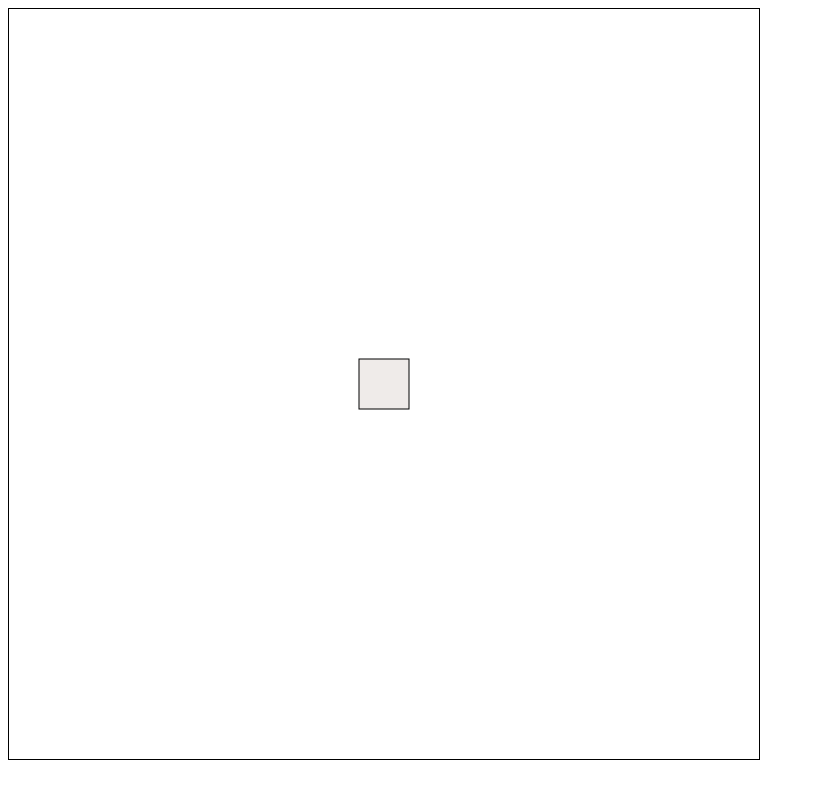
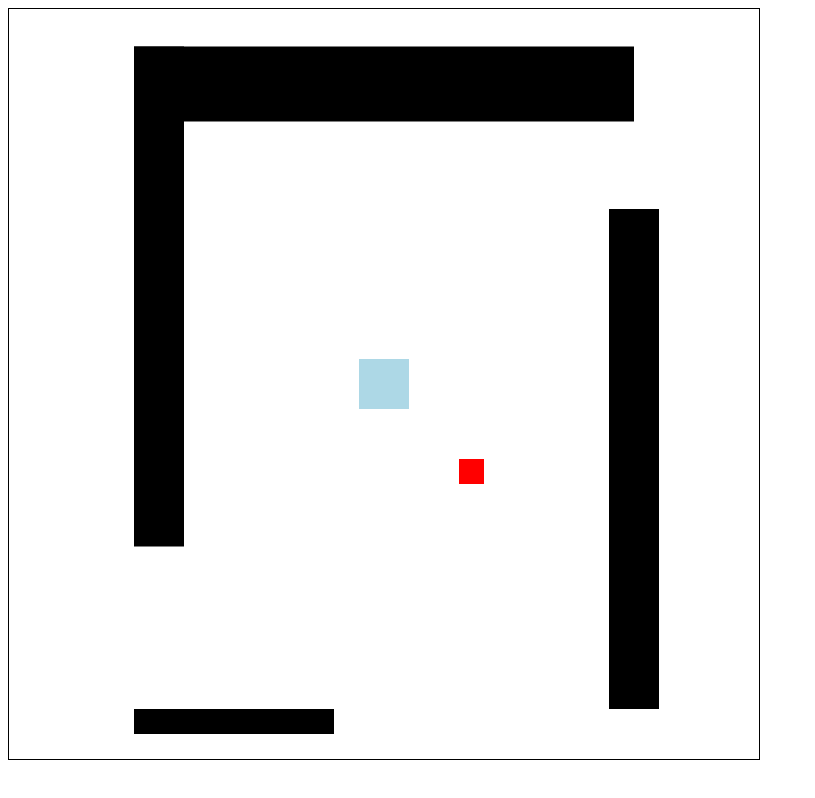
Before and after one commit to IvaanMiguel/box-collision, a plain HTML site: page index.html in a window 1280 px wide. Shown: the whole page, without its empty margins (0-815 px from the left). Drawn offline with Linux system fonts and the light colour scheme.

Commit message:
Actividades 28, 31 y 32.

```diff
--- a/app.js
+++ /dev/null
@@ -1,73 +0,0 @@
-const canvas = document.getElementById('canvas')
-const ctx = canvas.getContext('2d')
-const side = 50
-
-const getRandomRGBA = () => {
-  const r = Math.floor(Math.random() * 255);
-  const g = Math.floor(Math.random() * 255);
-  const b = Math.floor(Math.random() * 255);
-  const a = Math.random().toFixed(1)
-
-  return `rgba(${r}, ${g}, ${b}, ${a})`
-}
-
-let x = 350;
-let y = 350;
-let dir = '';
-
-const keyMapping = {
-  'up': () => {
-    y -= 10
-    if (y < -50) y = 800
-  },
-  'left': () => {
-    x -= 10
-    if (x < -50) x = 800
-  },
-  'down': () => {
-    y += 10
-    if (y > 800) y = -50
-  },
-  'right': () => {
-    x += 10
-    if (x > 800) x = -50
-  }
-}
-
-const dirMapping = {
-  'w': () => { dir = 'up' },
-  'a': () => { dir = 'left' },
-  's': () => { dir = 'down' },
-  'd': () => { dir = 'right' }
-}
-
-document.addEventListener('keydown', e => {
-  if (!dirMapping[e.key]) return
-
-  dirMapping[e.key]()
-})
-
-function update() {
-  if (dir != '') keyMapping[dir]()
-
-  ctx.fillStyle = "white"
-  ctx.fillRect(0, 0, 750, 750)
-
-  ctx.fillStyle = getRandomRGBA()
-
-  ctx.fillRect(x, y, side, side)
-  ctx.strokeRect(x, y, side, side)
-
-  window.requestAnimationFrame(update);
-}
-
-window.requestAnimationFrame = (function () {
-  return window.requestAnimationFrame ||
-      window.webkitRequestAnimationFrame ||
-      window.mozRequestAnimationFrame ||
-      function (callback) {
-        setTimeout(callback, 17);
-      };
-}());
-
-window.requestAnimationFrame(update);
--- a/index.html
+++ b/index.html
@@ -13,6 +13,6 @@
 <body>
   <canvas id='canvas' width='750' height='750'></canvas>
 
-  <script src='app.js'></script>
+  <script type='module' src='scripts/app.js'></script>
 </body>
 </html>
--- /dev/null
+++ b/scripts/Box.class.js
@@ -0,0 +1,66 @@
+import { ctx } from './app.js'
+
+class Box {
+  constructor(props = { x, y, width, height, speed, color }) {
+    this.x1 = props.x
+    this.y1 = props.y
+    this.x2 = props.x + props.width
+    this.y2 = props.y + props.height
+    this.width = props.width
+    this.height = props.height
+    this.speed = props.speed || 0
+    this.color = props.color || 'black'
+  }
+
+  set x1(x) {
+    this._x1 = x
+    this.x2 = x + this.width
+  }
+
+  get x1() { return this._x1 }
+
+  set y1(y) {
+    this._y1 = y
+    this.y2 = y + this.height
+  }
+
+  get y1() { return this._y1 }
+
+  paint() {
+    ctx.fillStyle = this.color
+    ctx.fillRect(this.x1, this.y1, this.width, this.height)
+  }
+
+  isCollidingWith(box) {
+    return this.x1 < box.x2 && this.x2 > box.x1 &&
+        this.y1 < box.y2 && this.y2 > box.y1
+  }
+
+  checkCollisionWith(box) {
+    if (this.isCollidingWith(box)) {
+      if (!this.controller) return
+
+      switch (this.controller.direction) {
+        case 'up':
+          this.y1 = box.y2
+          break;
+
+        case 'left':
+          this.x1 = box.x2
+          break;
+
+        case 'down':
+          this.y1 = box.y1 - this.height
+          break;
+
+        case 'right':
+          this.x1 = box.x1 - this.width
+          break;
+      }
+
+      this.controller.invertDirection()
+    }
+  }
+}
+
+export default Box
--- /dev/null
+++ b/scripts/Controller.class.js
@@ -0,0 +1,70 @@
+import { canvas } from './app.js'
+
+class Controller {
+  constructor(inst, keys = { up: 'w', left: 'a', down: 's', right: 'd' }) {
+    this.inst = inst
+
+    this.direction = ''
+    this.keys = keys
+
+    this._dirMapping = {
+      [this.keys.up]: () => { this.direction = 'up' },
+      [this.keys.left]: () => { this.direction = 'left' },
+      [this.keys.down]: () => { this.direction = 'down' },
+      [this.keys.right]: () => { this.direction = 'right' }
+    }
+
+    this._mapKeys()
+
+    document.body.addEventListener('keydown', e => {
+      if (!this._dirMapping[e.key]) return
+
+      this._dirMapping[e.key]()
+    })
+  }
+
+  _mapKeys() {
+    const inst = this.inst
+
+    this._keyMapping = {
+      'up': () => {
+        inst.y1 = (inst.y1 - inst.speed < -inst.height) ? canvas.height : inst.y1 - inst.speed
+      },
+      'left': () => {
+        inst.x1 = (inst.x1 - inst.speed < -inst.width) ? canvas.width : inst.x1 - inst.speed
+      },
+      'down': () => {
+        inst.y1 = (inst.y1 + inst.speed > canvas.height) ? -inst.height : inst.y1 + inst.speed
+      },
+      'right': () => {
+        inst.x1 = (inst.x1 + inst.speed > canvas.width) ? -inst.width : inst.x1 + inst.speed
+      }
+    }
+  }
+
+  update() {
+    if (this.direction != '') this._keyMapping[this.direction]()
+  }
+
+  invertDirection() {
+    switch (this.direction){
+      case 'up':
+        this.direction = 'down'
+        break;
+
+      case 'left':
+        this.direction = 'right'
+        break;
+
+      case 'down':
+        this.direction = 'up'
+        break;
+
+      case 'right':
+        this.direction = 'left'
+        break;
+    }
+  }
+}
+
+export default Controller
--- /dev/null
+++ b/scripts/app.js
@@ -0,0 +1,136 @@
+import Box from './Box.class.js'
+import Controller from './Controller.class.js';
+
+function getRandomBetween(min, max) {
+  return Math.floor(Math.random() * (max - min + 1) + min)
+}
+
+const getRandomRGBA = () => {
+  const r = Math.floor(Math.random() * 255);
+  const g = Math.floor(Math.random() * 255);
+  const b = Math.floor(Math.random() * 255);
+  const a = Math.random().toFixed(1)
+
+  return `rgba(${r}, ${g}, ${b}, ${a})`
+}
+
+export const canvas = document.getElementById('canvas')
+export const ctx = canvas.getContext('2d')
+
+const playerSpeed = 10
+const playerWidth = 50
+const playerHeight = 50
+let playerX = canvas.width / 2 - playerWidth / 2
+let playerY = canvas.height / 2 - playerHeight / 2
+
+const targetWidth = 25
+const targetHeight = 25
+let targetX = canvas.width / 2 + 75
+let targetY = canvas.height / 2 + 75
+
+const obstacleWidth = 500
+const obstacleHeight = 75
+const obstacleX = canvas.width / 2 - obstacleWidth / 2
+const obstacleY = 75 - obstacleHeight / 2
+
+const player = new Box({
+  x: playerX,
+  y: playerY,
+  width: playerWidth,
+  height: playerHeight,
+  speed: playerSpeed,
+  color: 'lightblue'
+})
+
+player.controller = new Controller(player)
+
+const target = new Box({
+  x: targetX,
+  y: targetY,
+  width: targetWidth,
+  height: targetHeight,
+  speed: 5,
+  color: 'red'
+})
+
+const obstacles = []
+obstacles.push(new Box({
+  x: obstacleX,
+  y: 700,
+  width: 200,
+  height: 25
+}))
+
+obstacles.push(new Box({
+  x: obstacleX,
+  y: obstacleY,
+  width: obstacleWidth,
+  height: obstacleHeight,
+  color: 'black'
+}))
+
+obstacles.push(new Box({
+  x: obstacleX,
+  y: obstacleY,
+  width: 50,
+  height: 500,
+  color: 'black'
+}))
+
+obstacles.push(new Box({
+  x: 600,
+  y: 200,
+  width: 50,
+  height: 500,
+  color: 'black'
+}))
+
+function repaintCanvas() {
+  ctx.fillStyle = "white"
+  ctx.fillRect(0, 0, 750, 750)
+}
+
+function update() {
+  repaintCanvas()
+
+  obstacles.forEach(obstacle => obstacle.paint())
+
+  player.controller.update()
+
+  obstacles.forEach(obstacle => player.checkCollisionWith(obstacle))
+
+  player.paint()
+
+  if (player.isCollidingWith(target)) {
+    let targetColliding = false
+
+    do {
+      target.x1 = getRandomBetween(0, canvas.width - targetWidth)
+      target.y1 = getRandomBetween(0, canvas.height - targetHeight)
+
+      for (let i = 0; i < obstacles.length; i++) {
+        if (target.isCollidingWith(obstacles[i])) {
+          targetColliding = true
+          break
+        }
+
+        targetColliding = false
+      }
+    } while (targetColliding)
+  }
+
+  target.paint()
+
+  window.requestAnimationFrame(update);
+}
+
+window.requestAnimationFrame = (function () {
+  return window.requestAnimationFrame ||
+      window.webkitRequestAnimationFrame ||
+      window.mozRequestAnimationFrame ||
+      function (callback) {
+        setTimeout(callback, 17)
+      };
+}())
+
+window.requestAnimationFrame(update)
```
